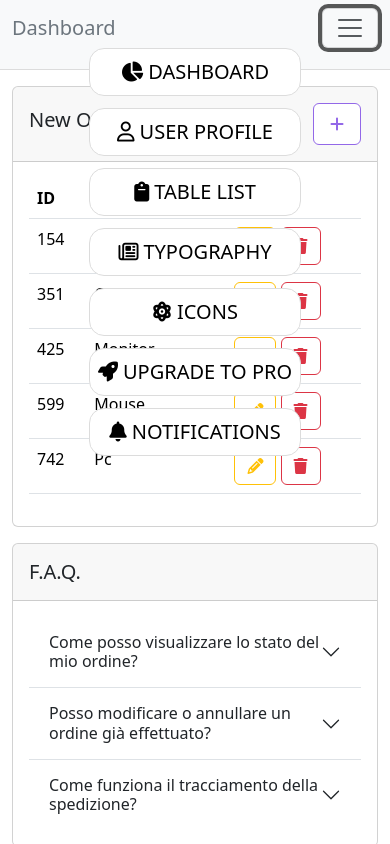
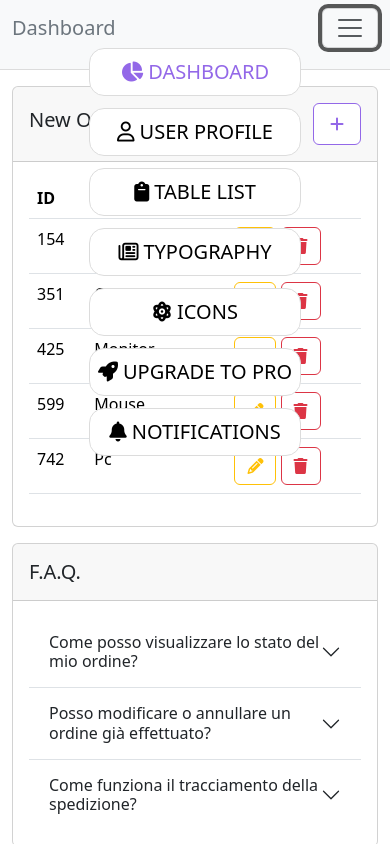
Before and after one commit to Ibrahim-Mujagic/Bootstrap-Dashboard, a plain HTML site: page index.html in a window 390 px wide. Both pictures are taken after a click on the button 350 px from the left and 34 px from the top of the page. Drawn offline with nearby package versions, Linux system fonts and the light colour scheme.

Commit message:
Added folder Risultato and fixed header

```diff
--- a/style/media.css
+++ b/style/media.css
@@ -68,6 +68,10 @@
     margin-bottom: 12px;
   }
 
+  .ib-navbar li.active a{
+    color: rgba(147, 104, 232,1);
+  }
+
   .ib-navbar li a{
     color: black;
     text-decoration: none;
```
Also changed, not shown: Risultato/Desktop.png (added), Risultato/Smartphone-2.png (added), Risultato/Smartphone-3.png (added), Risultato/Smartphone-Header.png (added), Risultato/Smartphone.png (added), Risultato/Tablet-2.png (added), Risultato/Tablet-3.png (added), Risultato/Tablet.png (added), 2 other files.
